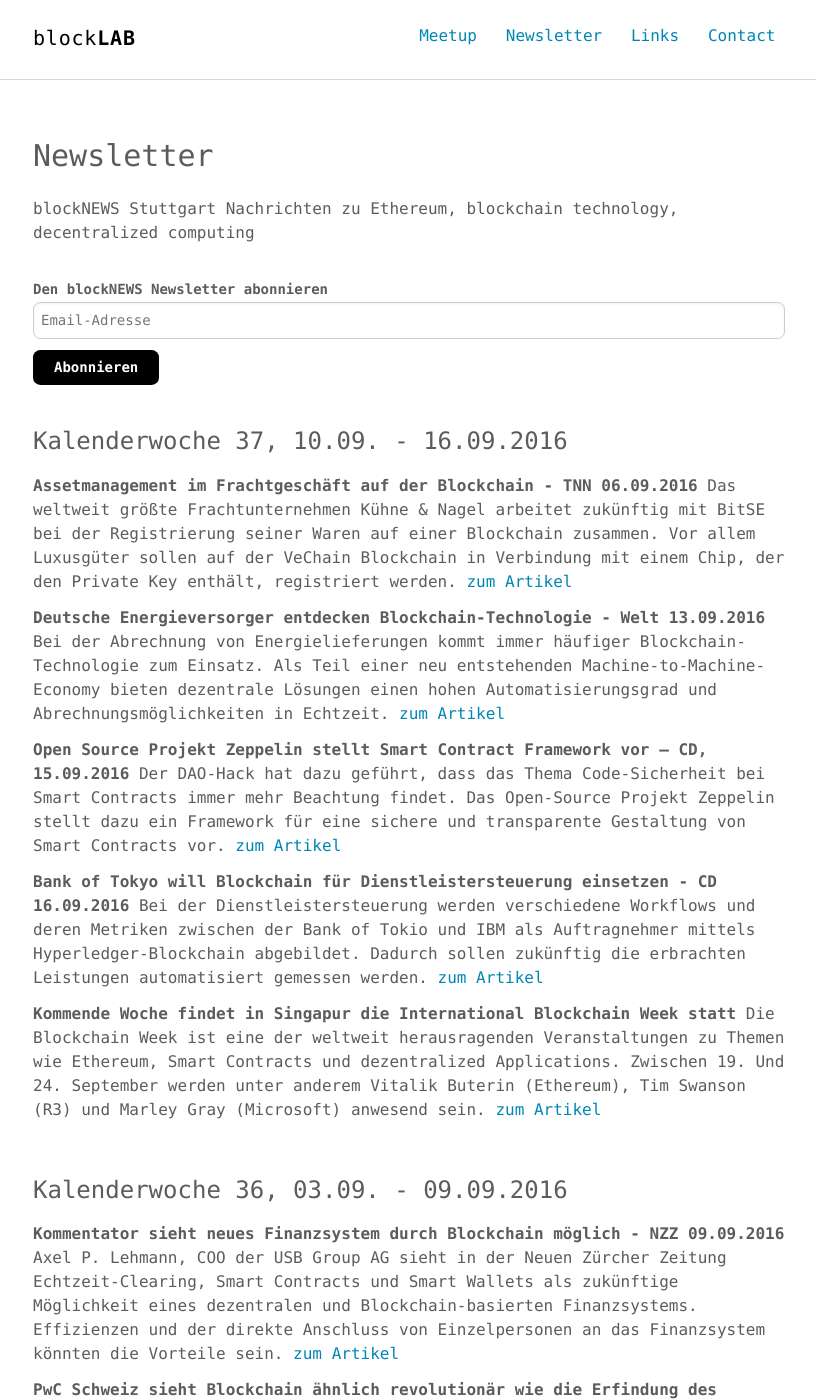
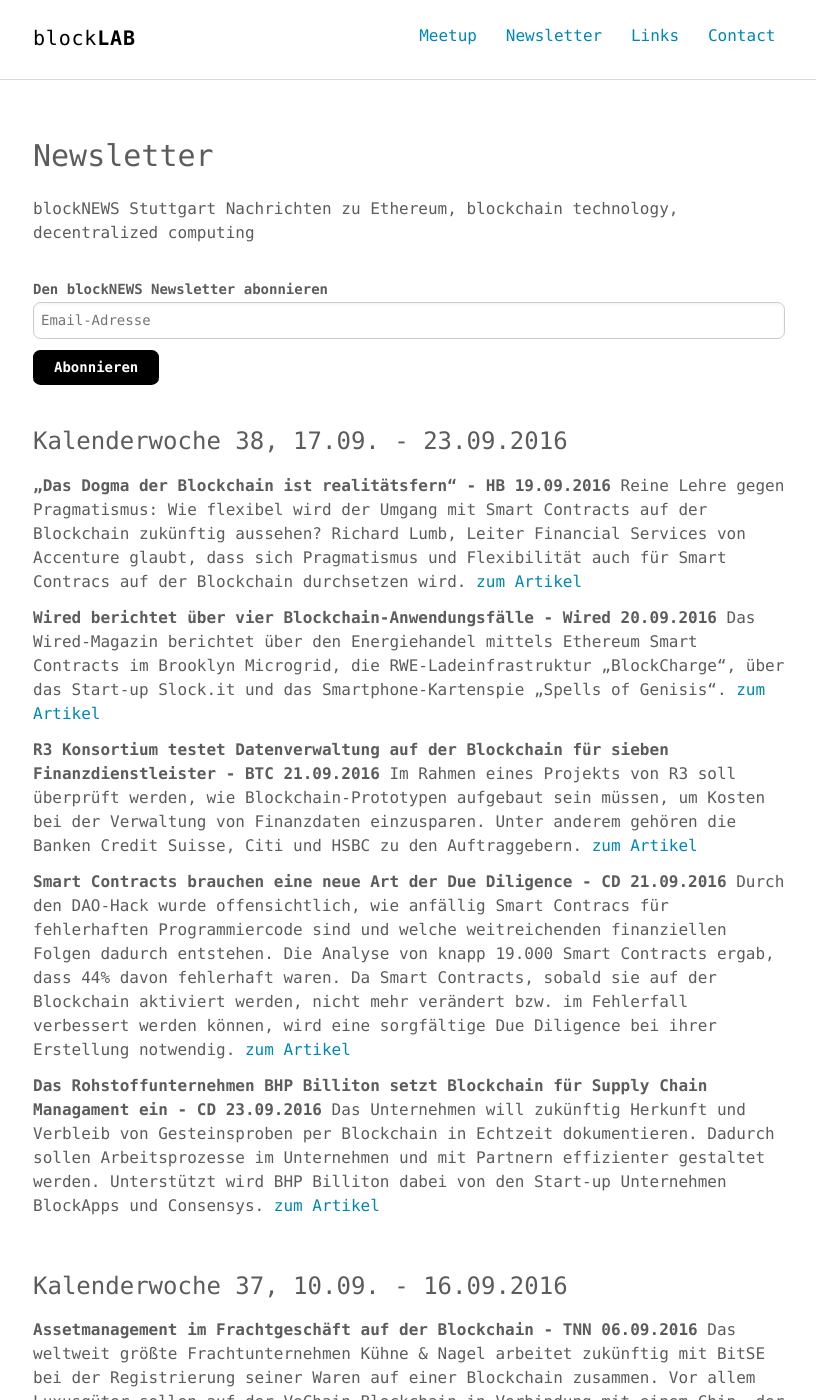
Before and after one commit to blocklab/site, a Jekyll site: the page built from newsletter.md, in a window 1280 px wide and 1400 px high. Shown: the whole window, without its empty margins (231-1047 px from the left). Built offline with Jekyll 4.4.1, drawn with Linux system fonts in a browser that asks for light colours; comment, search, counter and statistics services are not loaded.

Commit message:
Update newsletter.md

```diff
--- a/newsletter.md
+++ b/newsletter.md
@@ -27,6 +27,34 @@ Nachrichten zu Ethereum, blockchain technology, decentralized computing
 </div>
 
 <!--End mc_embed_signup-->
+
+<br>
+### Kalenderwoche 38, 17.09. - 23.09.2016
+
+**„Das Dogma der Blockchain ist realitätsfern“ - HB 19.09.2016**
+Reine Lehre gegen Pragmatismus: Wie flexibel wird der Umgang mit Smart Contracts auf der Blockchain zukünftig aussehen? Richard Lumb, Leiter Financial Services von Accenture glaubt, dass sich Pragmatismus und Flexibilität auch für Smart Contracs auf der Blockchain durchsetzen wird.
+[zum Artikel](http://www.handelsblatt.com/unternehmen/banken-versicherungen/accenture-experte-richard-lumb-das-dogma-der-blockchain-ist-realitaetsfern/14566300.html)
+
+
+**Wired berichtet über vier Blockchain-Anwendungsfälle - Wired 20.09.2016**
+Das Wired-Magazin berichtet über den Energiehandel mittels Ethereum Smart Contracts im Brooklyn Microgrid, die RWE-Ladeinfrastruktur „BlockCharge“, über das Start-up Slock.it und das Smartphone-Kartenspie „Spells of Genisis“.
+[zum Artikel](https://www.wired.de/collection/business/die-blockchain-im-alltag-vier-beispiele-wie-das-geht)
+
+
+**R3 Konsortium testet Datenverwaltung auf der Blockchain für sieben Finanzdienstleister - BTC 21.09.2016**
+Im Rahmen eines Projekts von R3 soll überprüft werden, wie Blockchain-Prototypen aufgebaut sein müssen, um Kosten bei der Verwaltung von Finanzdaten einzusparen. Unter anderem gehören die Banken Credit Suisse, Citi und HSBC zu den Auftraggebern.
+[zum Artikel](https://www.btc-echo.de/r3cev-axonie-blockchain-test/)
+
+
+**Smart Contracts brauchen eine neue Art der Due Diligence - CD 21.09.2016**
+Durch den DAO-Hack wurde offensichtlich, wie anfällig Smart Contracs für fehlerhaften Programmiercode sind und welche weitreichenden finanziellen Folgen dadurch entstehen. Die Analyse von knapp 19.000 Smart Contracts ergab, dass 44% davon fehlerhaft waren. Da Smart Contracts, sobald sie auf der Blockchain aktiviert werden, nicht mehr verändert bzw. im Fehlerfall verbessert werden können, wird eine sorgfältige Due Diligence bei ihrer Erstellung notwendig.
+[zum Artikel](http://www.coindesk.com/blockchain-smart-contracts-need-new-kind-due-diligence/)
+
+
+**Das Rohstoffunternehmen BHP Billiton setzt Blockchain für Supply Chain Managament ein - CD 23.09.2016**
+Das Unternehmen will zukünftig Herkunft und Verbleib von Gesteinsproben per Blockchain in Echtzeit dokumentieren. Dadurch sollen Arbeitsprozesse im Unternehmen und mit Partnern effizienter gestaltet werden. Unterstützt wird BHP Billiton dabei von den Start-up Unternehmen BlockApps und Consensys.
+[zum Artikel](http://www.coindesk.com/bhp-billiton-blockchain-mining-company-supply-chain/)
+
 
 <br>
 ### Kalenderwoche 37, 10.09. - 16.09.2016
```
